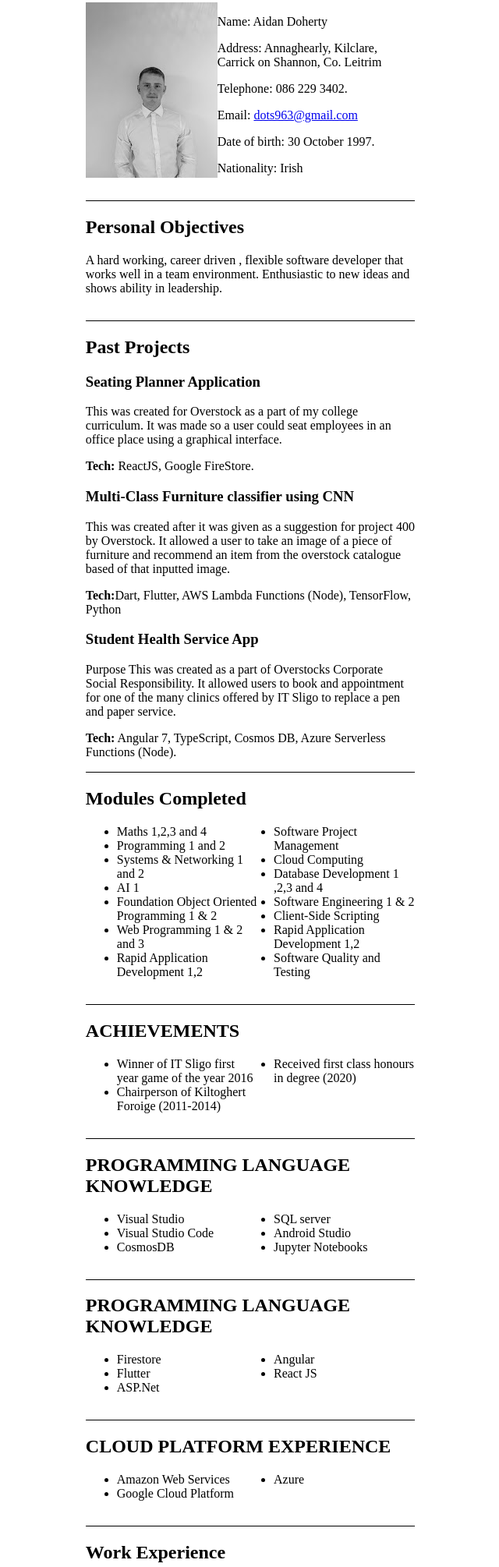
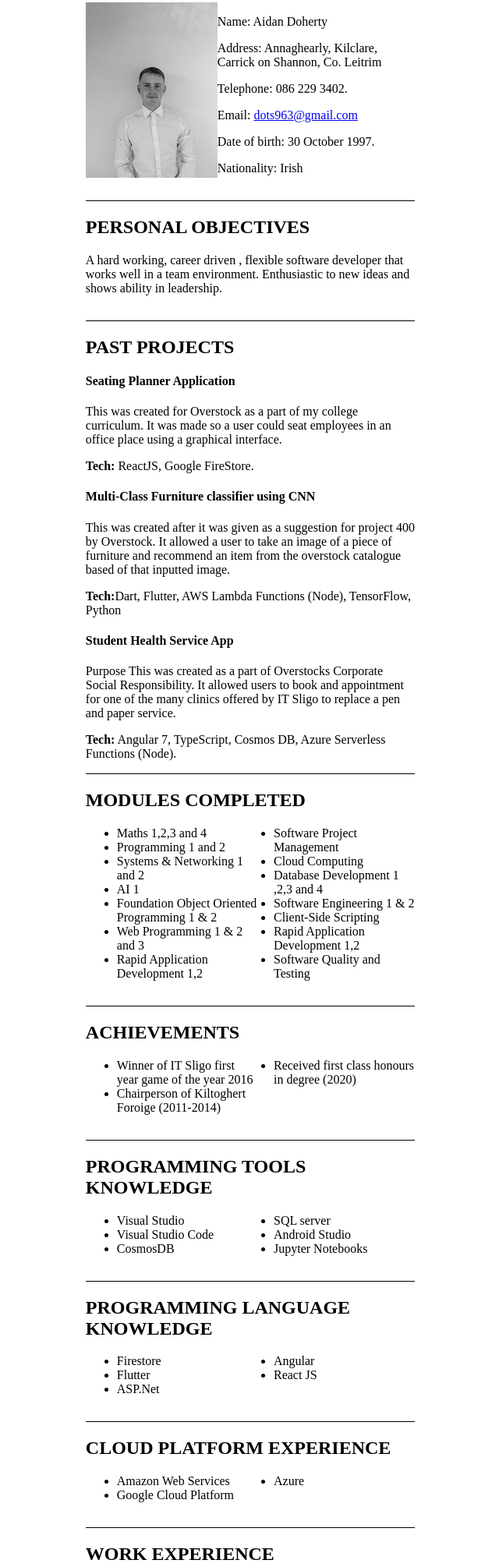
Before and after one commit to AidanDoherty/cv-html-css-only, a plain HTML site: page index.html in a window 1280 px wide. Shown: the part 114-2124 px from the top of the page at 78% size, without its empty margins (319-959 px from the left). Drawn offline with Linux system fonts and the light colour scheme.

Commit message:
fixed headers

```diff
--- a/index.html
+++ b/index.html
@@ -28,7 +28,7 @@
   <div class="objectives">
 
 
-    <h2>Personal Objectives</h2>
+    <h2>PERSONAL OBJECTIVES</h2>
 
 
   <p>A hard working, career driven , flexible software developer that works well in a team environment. Enthusiastic to
@@ -36,28 +36,28 @@
   </div>
   <div class="past-projects">
 
-    <h2>Past Projects</h2>
+    <h2>PAST PROJECTS</h2>
     <div class="project">
-    <h3>Seating Planner Application </h3>
+    <h4>Seating Planner Application </h4>
     <p>This was created for Overstock as a part of my college curriculum. It was made so a user could seat employees in an office place using a graphical interface.     </p>
       <b>Tech:</b> ReactJS, Google FireStore.
     </div>
     <div class="project">
 
-      <h3>Multi-Class Furniture classifier using CNN</h3>
+      <h4>Multi-Class Furniture classifier using CNN</h4>
       <p>This was created after it was given as a suggestion for project 400 by Overstock. It allowed a user to take an image of a piece of furniture and recommend an item from the overstock catalogue based of that inputted image.</p>
         <b>Tech:</b>Dart, Flutter, AWS Lambda Functions (Node), TensorFlow, Python
 </div>
       <div class="project">
 
-        <h3>Student Health Service App </h3>
+        <h4>Student Health Service App </h4>
         <p>Purpose This was created as a part of Overstocks Corporate Social Responsibility.  It allowed users to book and appointment for one of the many clinics offered by IT Sligo to replace a pen and paper service. </p>
           <b>Tech:</b> Angular 7, TypeScript, Cosmos DB, Azure Serverless Functions (Node).
         </div>
   </div>
 
-  <div class="list-section">
-    <h2>Modules Completed</h1>
+  <div id="moodules-completed" class="list-section">
+    <h2>MODULES COMPLETED</h1>
     </h2>
     <ul >
       <li>Maths 1,2,3 and 4 </li>
@@ -77,7 +77,7 @@
     </ul>
   </div>
 
-  <div class="list-section" >
+  <div id="achievments" class="list-section" >
     <h2>ACHIEVEMENTS</h2>
     <ul>
     <li>Winner of IT Sligo first year game of the year 2016</li>
@@ -88,7 +88,7 @@
 
 
   <div class="list-section">
-    <h2>PROGRAMMING LANGUAGE KNOWLEDGE </h2>
+    <h2>PROGRAMMING TOOLS KNOWLEDGE </h2>
     <ul>
       <li>Visual Studio</li>
       <li>Visual Studio Code </li>
@@ -124,7 +124,7 @@
   </div>
 
   <div class="work-expierance">
-<h2>Work Experience</h2>
+<h2>WORK EXPERIENCE</h2>
 <div class="job">
     <b>Bar Work</b>
     <p>Employer: The Swann Lake Inn (2013-2020)</p>
--- a/styles.css
+++ b/styles.css
@@ -7,6 +7,7 @@ body {
 @media only screen and (max-width: 600px) {
     body {
         max-width: 100%;
+        padding: .5em;
     }
 }
 
```
